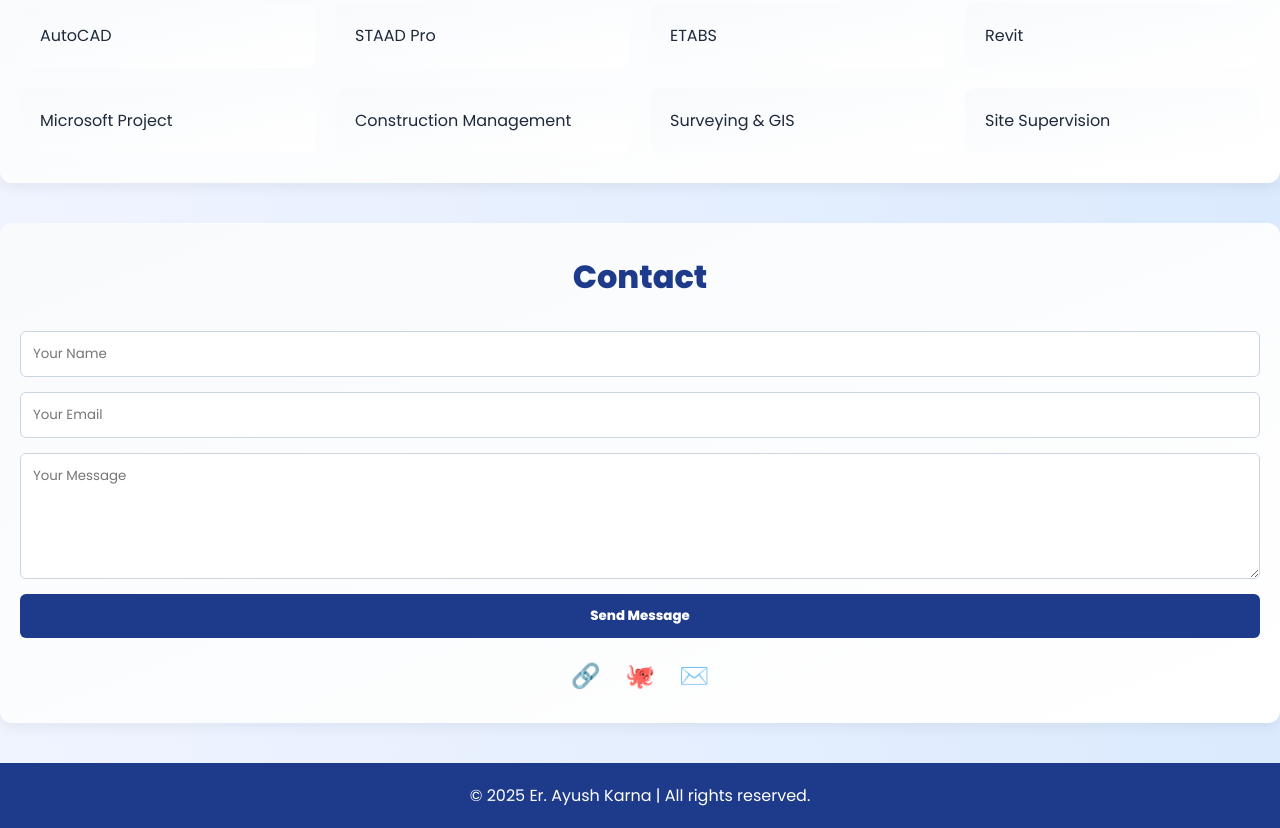
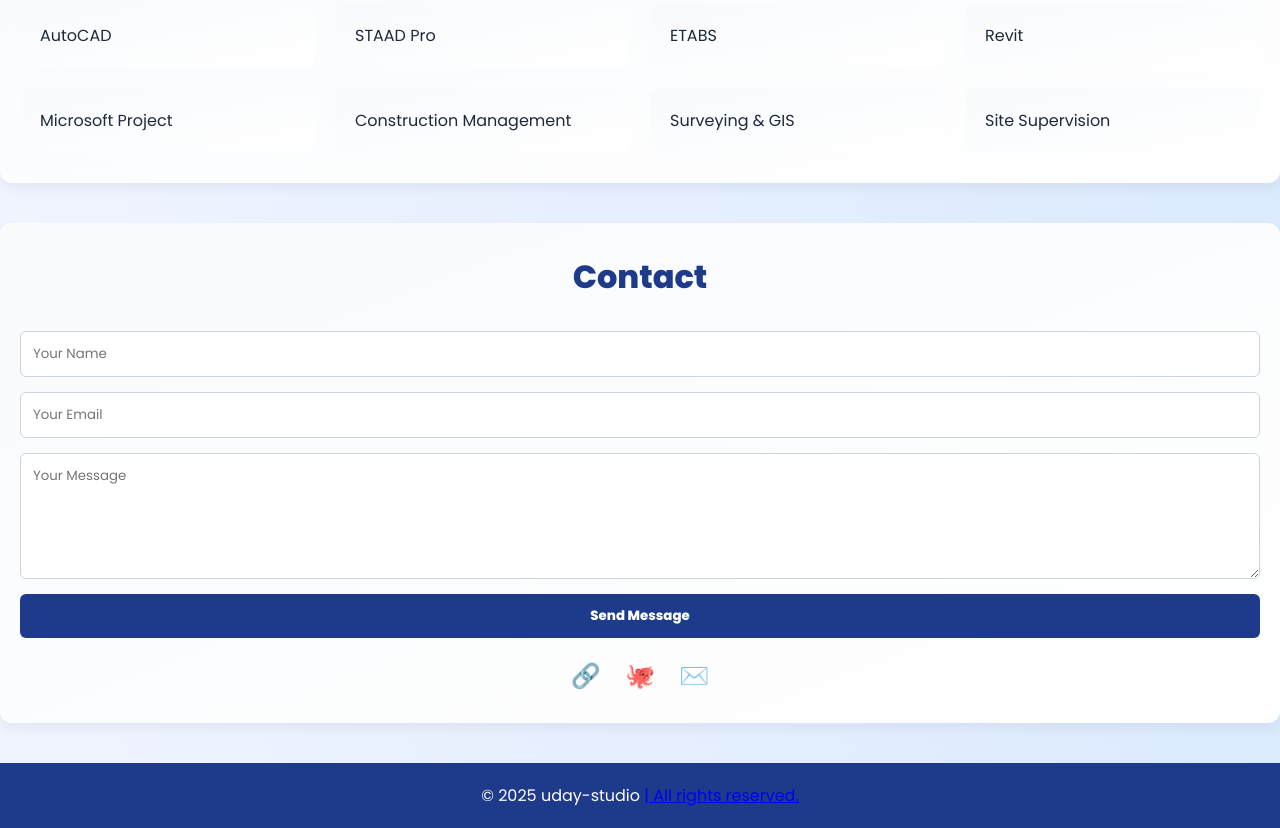
Before and after one commit to udaytharu/Portfolio-Website, a plain HTML site: page index.html in a window 1280 px wide. Shown: the part 1783-2611 px from the top of the page. Drawn offline with Linux system fonts and the light colour scheme.

Commit message:
Update index.html
change

```diff
--- a/index.html
+++ b/index.html
@@ -385,7 +385,7 @@
   </section>
 
   <footer>
-    &copy; 2025 Er. Ayush Karna | All rights reserved.
+    &copy; 2025 uday-studio <a href="https://udayrajchaudhary.com.np" target="_blank"</a> | All rights reserved.
   </footer>
 </body>
 
```
